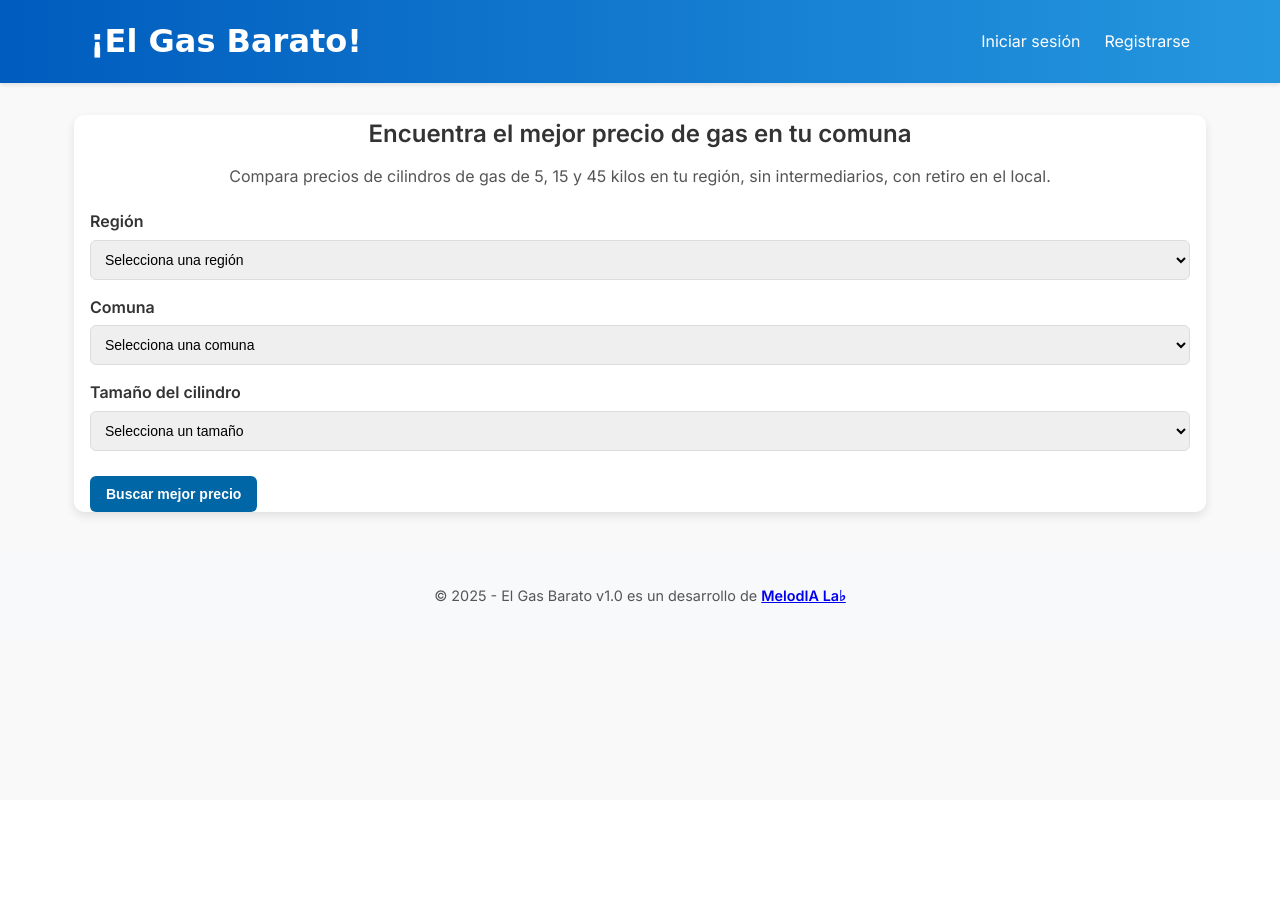
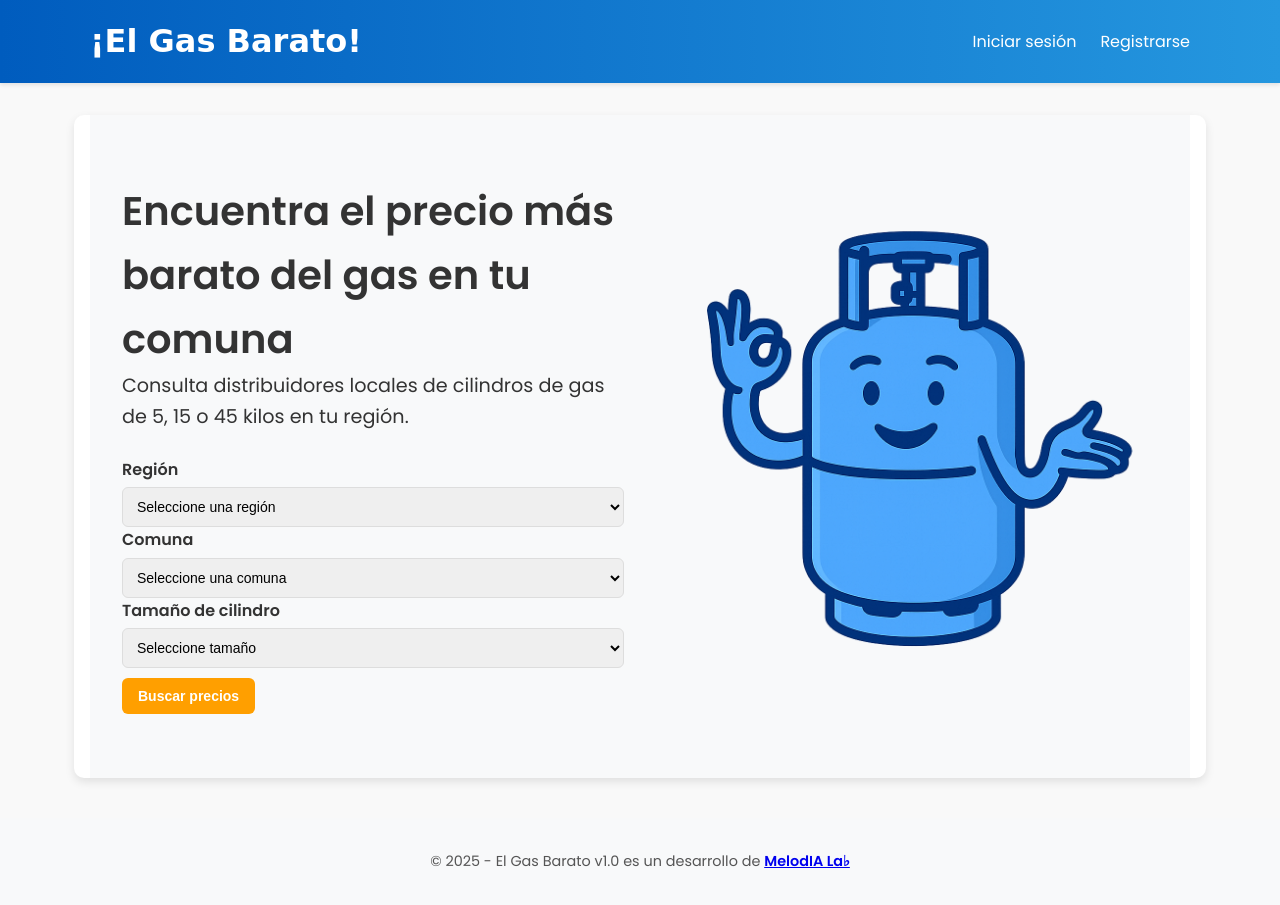
Before and after one commit to jfcosm/gas, a Django app: page / in a window 1280 px wide. Before the commit the page ends 603 px from the top, so only its background shows below. Run offline with Django 5.2, Linux system fonts and the light colour scheme; some web fonts are replaced.

Commit message:
Se actualiza diseño del home y se agrega png al costado derecho

```diff
--- a/core/templates/core/home.html
+++ b/core/templates/core/home.html
@@ -1,84 +1,88 @@
+
+
 {% extends 'core/base.html' %}
-{% load humanize %}
+
+{% load static %}
 
 {% block content %}
-<section class="hero">
-    <h2>Encuentra el mejor precio de gas en tu comuna</h2>
-    <p>Compara precios de cilindros de gas de 5, 15 y 45 kilos en tu región, sin intermediarios, con retiro en el local.</p>
-</section>
+<link href="https://fonts.googleapis.com/css2?family=Poppins:wght@400;600&display=swap" rel="stylesheet">
 
-<section class="form-section mt-4">
+<style>
+  body {
+    font-family: 'Poppins', sans-serif;
+  }
+  .hero-section {
+    display: flex;
+    flex-wrap: wrap;
+    align-items: center;
+    padding: 3rem 1rem;
+    background-color: #f8f9fa;
+  }
+  .hero-text {
+    flex: 1;
+    padding: 1rem;
+  }
+  .hero-text h1 {
+    font-size: 2.5rem;
+    font-weight: 600;
+    color: #333;
+  }
+  .hero-text p {
+    font-size: 1.2rem;
+    margin-bottom: 1.5rem;
+  }
+  .hero-image {
+    flex: 1;
+    padding: 1rem;
+    text-align: center;
+  }
+  .hero-image img {
+    max-width: 100%;
+    height: auto;
+  }
+  .btn-buscar {
+    background-color: #ff9f00;
+    color: white;
+    font-weight: bold;
+  }
+</style>
+
+<div class="hero-section">
+  <div class="hero-text">
+    <h1>Encuentra el precio más barato del gas en tu comuna</h1>
+    <p>Consulta distribuidores locales de cilindros de gas de 5, 15 o 45 kilos en tu región.</p>
+
     <form method="get">
-        <div class="form-group">
-            <label for="region">Región</label>
-            <select id="region" name="region" required>
-                <option value="" disabled selected>Selecciona una región</option>
-                {% for region in regiones %}
-                <option value="{{ region }}">{{ region }}</option>
+      <div class="mb-3">
+        <label for="region" class="form-label">Región</label>
+        <select id="region" name="region" class="form-control" required>
+          <option value="">Seleccione una región</option>
+          {% for r in regiones %}
+            <option value="{{ r }}" {% if request.GET.region == r %}selected{% endif %}>{{ r }}</option>
           {% endfor %}
         </select>
       </div>
-
-        <div class="form-group">
-            <label for="comuna">Comuna</label>
-            <select id="comuna" name="comuna" required>
-                <option value="" disabled selected>Selecciona una comuna</option>
+      <div class="mb-3">
+        <label for="comuna" class="form-label">Comuna</label>
+        <select id="comuna" name="comuna" class="form-control" required>
+          <option value="">Seleccione una comuna</option>
         </select>
       </div>
-
-        <div class="form-group">
-            <label for="tamano">Tamaño del cilindro</label>
-            <select name="tamano" id="tamano" required>
-                <option value="" disabled selected>Selecciona un tamaño</option>
-                <option value="5">5 kilos</option>
-                <option value="15">15 kilos</option>
-                <option value="45">45 kilos</option>
+      <div class="mb-3">
+        <label for="tamano" class="form-label">Tamaño de cilindro</label>
+        <select id="tamano" name="tamano" class="form-control" required>
+          <option value="">Seleccione tamaño</option>
+          <option value="5" {% if request.GET.tamano == '5' %}selected{% endif %}>5 kg</option>
+          <option value="15" {% if request.GET.tamano == '15' %}selected{% endif %}>15 kg</option>
+          <option value="45" {% if request.GET.tamano == '45' %}selected{% endif %}>45 kg</option>
         </select>
       </div>
+      <button type="submit" class="btn btn-buscar">Buscar precios</button>
+    </form>
+  </div>
 
-        <button type="submit" class="btn btn-primary">Buscar mejor precio</button>
-    </form>
-</section>
-
-{% if resultados %}
-<section class="resultado mt-4">
-    <h3>Distribuidores disponibles en {{ resultados.0.comuna }}</h3>
-    <table>
-        <thead>
-            <tr>
-                <th>Distribuidor</th>
-                <th>Dirección</th>
-                <th>Precio</th>
-                <th>Mapa</th>
-                <th>Actualizado</th>
-            </tr>
-        </thead>
-        <tbody>
-            {% for item in resultados %}
-            <tr>
-                <td>{{ item.nombre }}</td>
-                <td>{{ item.direccion }}</td>
-                <td>${{ item.precio|intcomma }}</td>
-                <td>
-                    {% if item.url_mapa %}
-                    <a href="{{ item.url_mapa }}" target="_blank">Ver</a>
-                    {% else %}
-                    -
-                    {% endif %}
-                </td>
-                <td>{{ item.actualizado|date:"d/m/Y H:i" }}</td>
-            </tr>
-            {% endfor %}
-        </tbody>
-    </table>
-</section>
-{% elif resultado_simulado %}
-<section class="resultado mt-4">
-    <h3>Sin datos reales</h3>
-    <p><strong>Comuna:</strong> {{ resultado_simulado.comuna }}</p>
-    <p><strong>Tamaño:</strong> {{ resultado_simulado.tamano }} kilos</p>
-    <p><strong>Precio estimado:</strong> {{ resultado_simulado.precio }}</p>
-    <p><strong>Distribuidor:</strong> {{ resultado_simulado.distribuidor }}</p>
-</section>
-{% endif %}
+  <div class="hero-image">
+    <img src="{% static 'core/img/gas-home-ilustracion.png' %}" alt="Ilustración Gas" />
+  </div>
+</div>
 {% endblock %}
```
Also changed, not shown: core/static/core/img/gas-home-ilustracion.png (added). Lines whose indentation alone changed are shown as unchanged.
